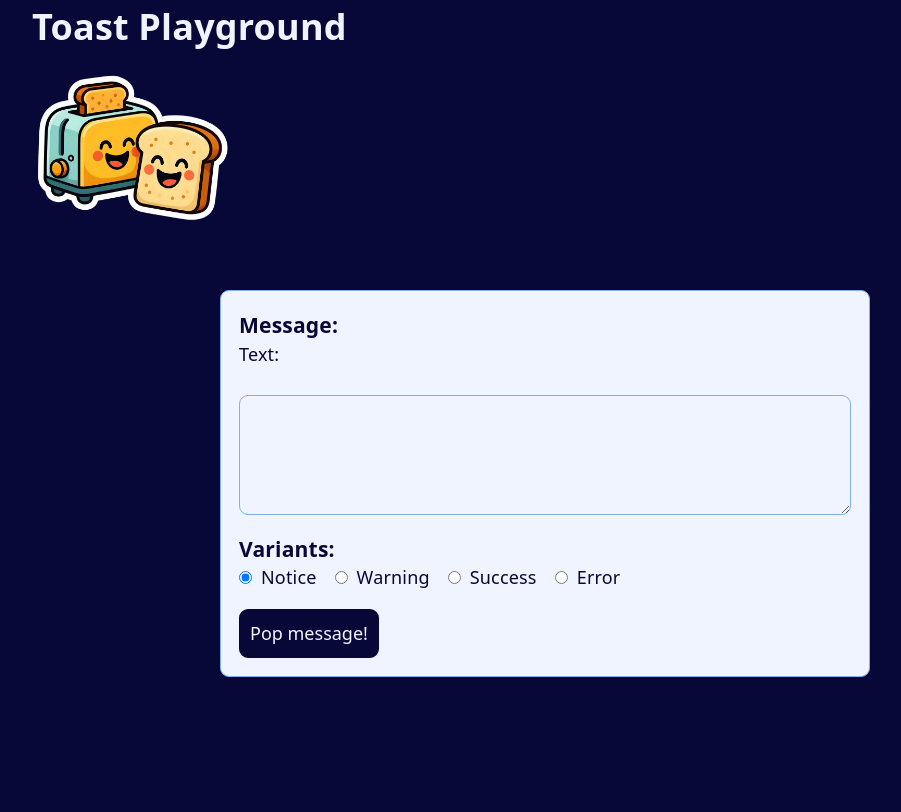
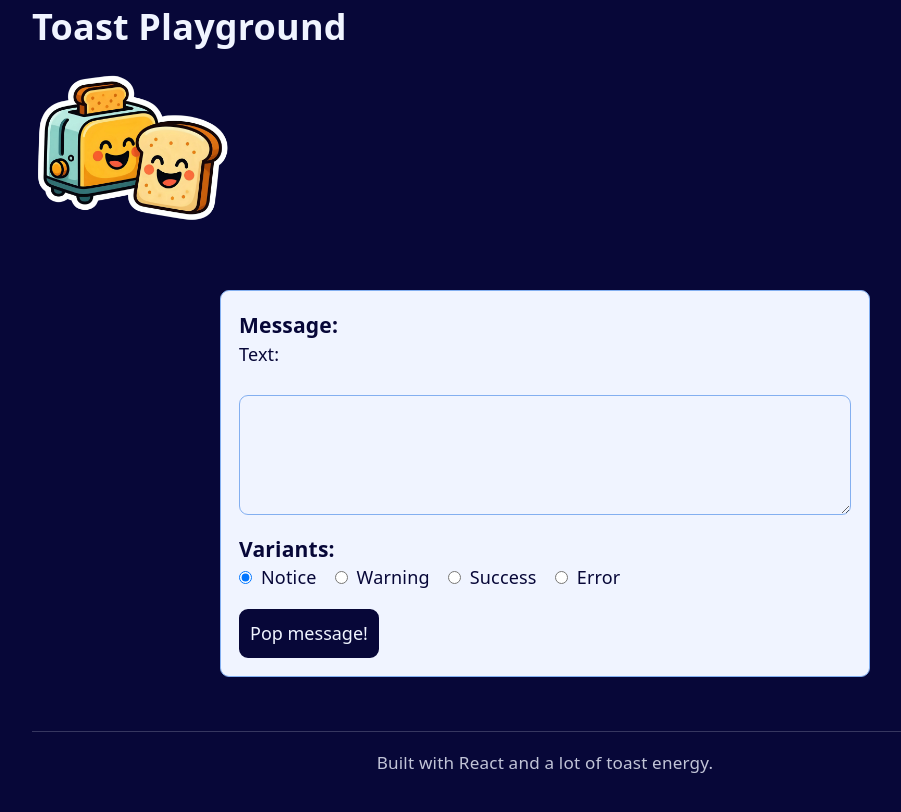
Before and after one commit to VentsiGeorgiev/the-joy-of-react-course, a React (Vite) app in the folder toast-playground/: page / in a window 1280 px wide. Shown: the whole page, without its empty margins (95-996 px from the left). Built offline with nearby package versions, Linux system fonts and the light colour scheme.

Commit message:
update footer component

```diff
--- a/toast-playground/src/App.css
+++ b/toast-playground/src/App.css
@@ -1,4 +1,7 @@
 .container {
+  min-height: 100vh;
+  display: flex;
+  flex-direction: column;
   max-width: 1080px;
   margin-inline: auto;
   padding-inline: 1.5rem;
--- a/toast-playground/src/App.jsx
+++ b/toast-playground/src/App.jsx
@@ -1,4 +1,5 @@
 import "./App.css";
+import { Footer } from "./components/Footer";
 import { Header } from "./components/Header";
 import ToastPlayground from "./components/Toast/ToastPlayground/ToastPlayground";
 
@@ -7,6 +8,7 @@ function App() {
     <main className="container">
       <Header />
       <ToastPlayground />
+      <Footer />
     </main>
   );
 }
--- a/toast-playground/src/components/Footer/Footer.jsx
+++ b/toast-playground/src/components/Footer/Footer.jsx
@@ -1,4 +1,11 @@
+import style from "./Footer.module.css";
+
 function Footer() {
-  return <div>Footer</div>;
+  return (
+    <footer className={style.footer}>
+      <p>Built with React and a lot of toast energy.</p>
+    </footer>
+  );
 }
+
 export default Footer;
--- /dev/null
+++ b/toast-playground/src/components/Footer/Footer.module.css
@@ -0,0 +1,8 @@
+.footer {
+  margin-top: 3rem;
+  padding: 1rem 0 2rem;
+  border-top: 1px solid rgba(240, 244, 255, 0.2);
+  color: rgba(240, 244, 255, 0.8);
+  text-align: center;
+  font-size: 0.95rem;
+}
```
